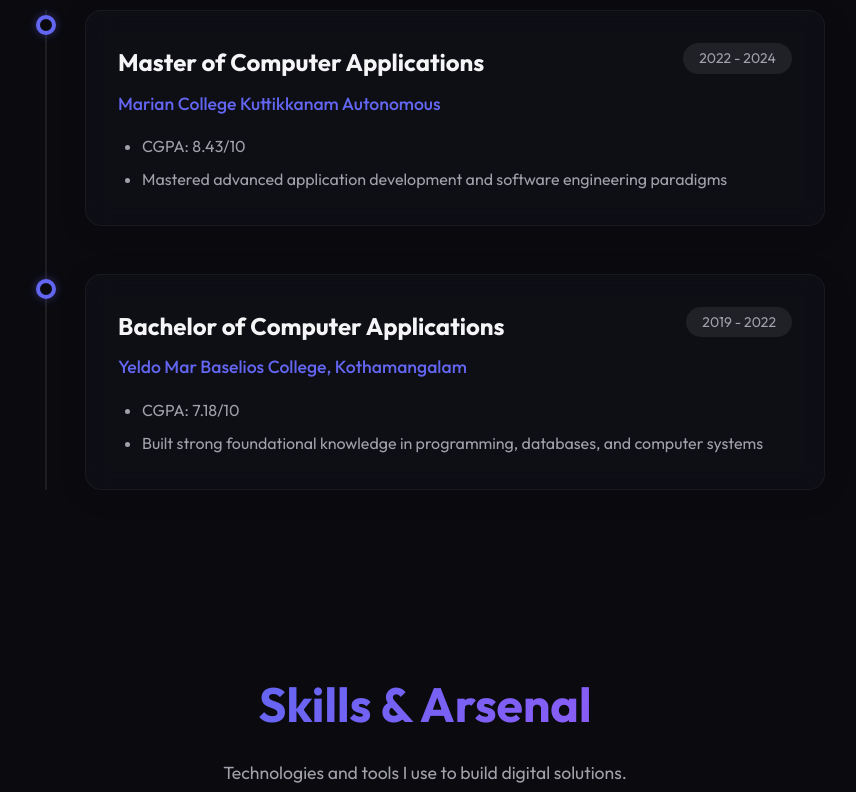
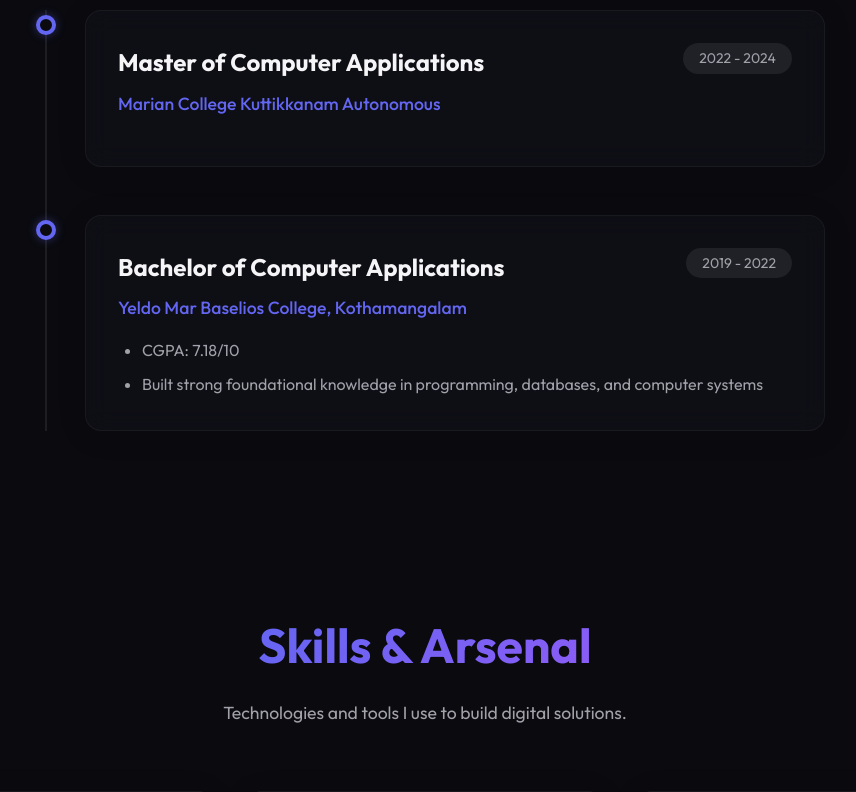
Before and after one commit to Bibin369/Bib_Portfolio, a React (Vite) app: page / in a window 1280 px wide. Shown: the part 3180-3972 px from the top of the page, without its empty margins (215-1071 px from the left). Built offline with nearby package versions, Linux system fonts and the light colour scheme.

Commit message:
Update education and NAAC extracurricular

```diff
--- a/src/data/portfolioData.js
+++ b/src/data/portfolioData.js
@@ -15,7 +15,7 @@
       institution: "Marian College Kuttikkanam Autonomous",
       degree: "Master of Computer Applications",
       year: "2022 - 2024",
-      highlights: ["CGPA: 8.43/10", "Mastered advanced application development and software engineering paradigms"]
+      highlights: []
     },
     {
       institution: "Yeldo Mar Baselios College, Kothamangalam",
@@ -150,7 +150,8 @@
     "Marian Golden Band Award 2023-2024 (S Grade) for outstanding academic achievement",
     "Class Representative during the Academic Year of MCA 2022-2023",
     "BCA Department Fest Magnus Student Coordinator",
-    "Secretary, Matrix MCA Department Association"
+    "Secretary, Matrix MCA Department Association",
+    "Recognized for contributions during NAAC Reaccreditation (2023), achieving A++ (3.71/4) institutional grade"
   ],
   interests: [
     "Traveling",
```
